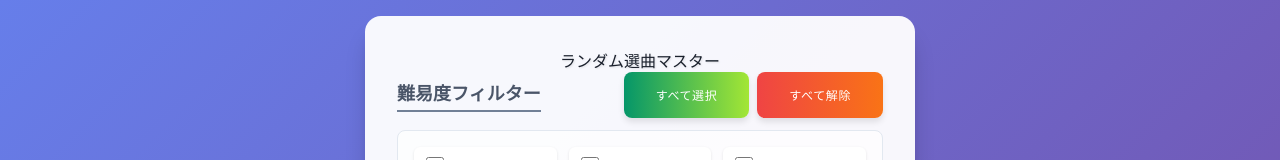
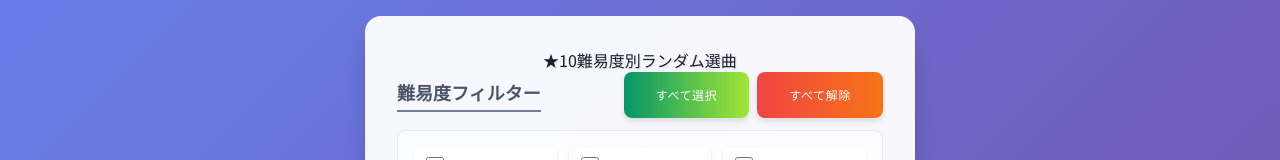
Before and after one commit to HiBock/random-select, a plain HTML site: page index.html in a window 1280 px wide. Shown: the top 160 px of the page. Drawn offline with nearby package versions, Linux system fonts and the light colour scheme.

Commit message:
Update index.html

```diff
--- a/index.html
+++ b/index.html
@@ -282,7 +282,7 @@
 </head>
 <body>
     <div class="main-container">
-        <h1>ランダム選曲マスター</h1>
+        <h1>★10難易度別ランダム選曲</h1>
 
         <fieldset class="filter-container">
             <div class="filter-header">
```
